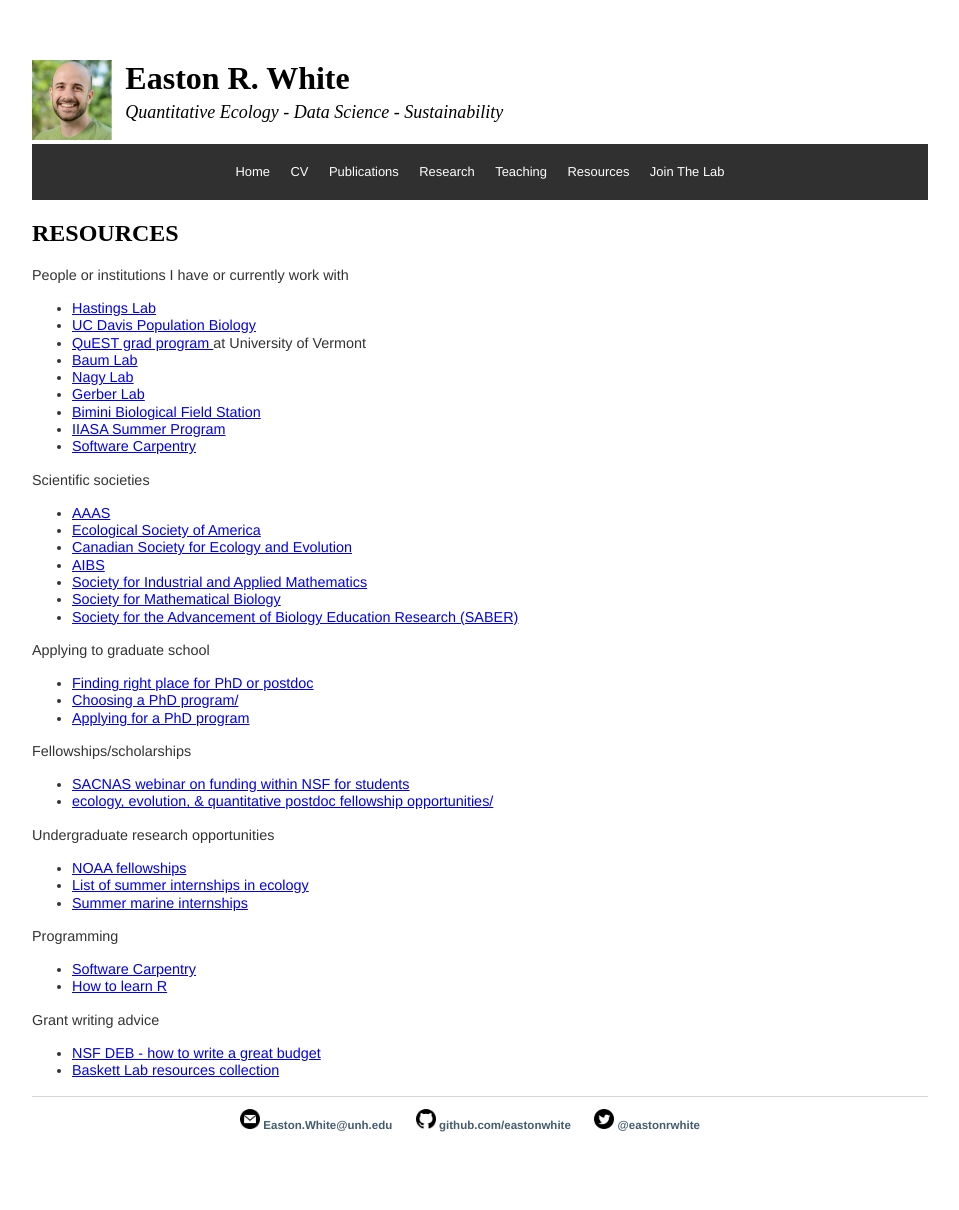
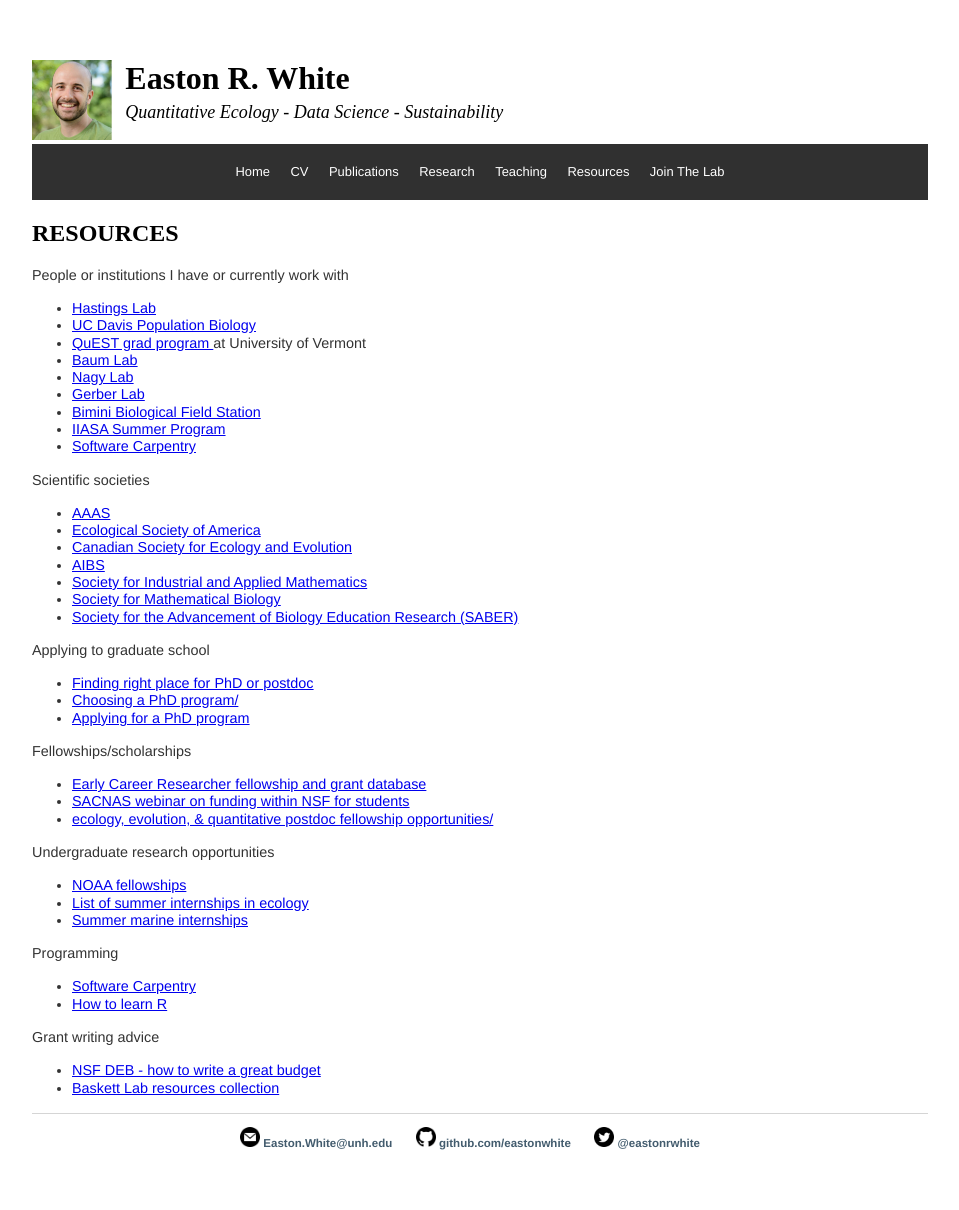
Before and after one commit to eastonwhite/eastonwhite.github.io, a Jekyll site: the page built from resources/index.html, in a window 1280 px wide. Shown: the whole page, without its empty margins (160-1119 px from the left). Built offline with Jekyll 4.4.1, drawn with Linux system fonts in a browser that asks for light colours.

Commit message:
added ECR database

```diff
--- a/resources/index.html
+++ b/resources/index.html
@@ -36,6 +36,7 @@ title: Easton R. White | Resources
 
 <p>Fellowships/scholarships</p>
 <ul>
+<li><a href="https://ecrcentral.org/">Early Career Researcher fellowship and grant database</a></li>
 <li><a href="https://www.youtube.com/watch?v=RwbhoQ0BH3w&feature=youtu.be">SACNAS webinar on funding within NSF for students</a></li>
 <li><a href="https://docs.google.com/spreadsheets/d/1cHkWrbvNrRdhJL9Z8ucgBZ2HSts2GPA_yozbQPl_x_8/edit#gid=0">ecology, evolution, & quantitative postdoc fellowship opportunities/</a></li>
 </ul>
```
